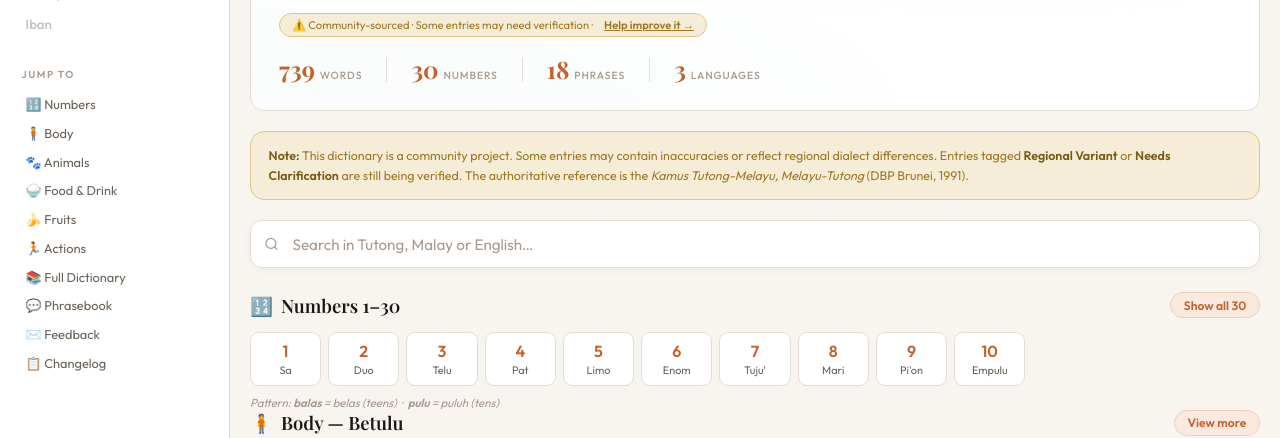
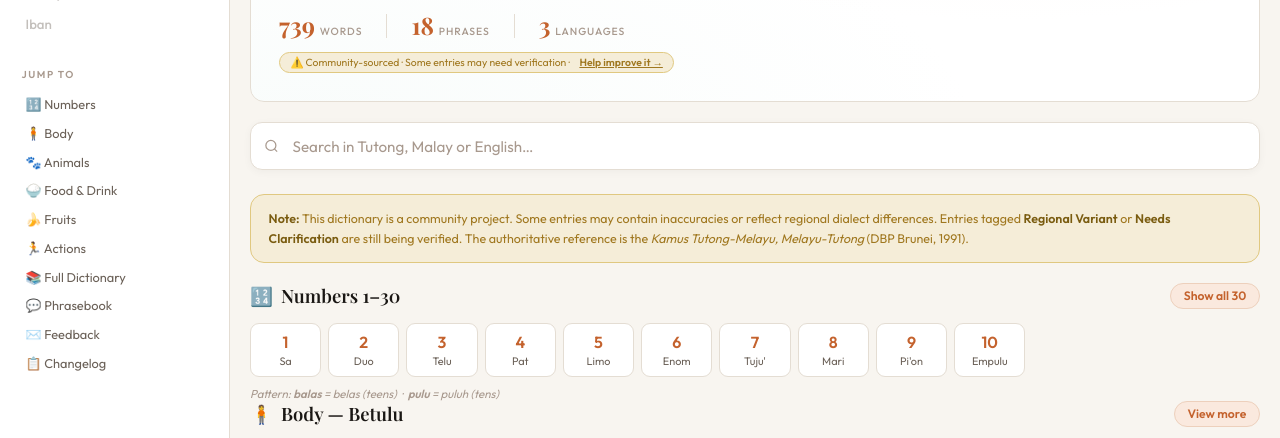
Before and after one commit to tsamzu/bahasa-kitani, a plain HTML site: page index.html in a window 1280 px wide. Shown: the part 306-744 px from the top of the page. Drawn offline with nearby package versions, Linux system fonts and the light colour scheme; a web font is replaced by a local one.

Commit message:
Update index.html

```diff
--- a/index.html
+++ b/index.html
@@ -76,7 +76,7 @@
     .hero h1{font-family:'Playfair Display',serif;font-size:clamp(1.9rem,5vw,3.2rem);letter-spacing:-0.02em;line-height:1.08;margin-bottom:0.6rem;position:relative}
     .hero h1 em{font-style:italic;color:var(--accent)}
     .hero-desc{font-size:0.88rem;color:var(--sub);line-height:1.7;font-weight:300;max-width:520px;margin-bottom:1rem;position:relative}
-    .hero-disclaimer{display:inline-flex;align-items:center;gap:0.4rem;font-size:0.7rem;color:var(--gold);background:var(--gold-l);border:1px solid #E0C880;border-radius:999px;padding:0.25rem 0.75rem;margin-bottom:1.25rem;position:relative;flex-wrap:wrap}
+    .hero-disclaimer{display:inline-flex;align-items:center;gap:0.35rem;font-size:0.65rem;color:var(--gold);background:var(--gold-l);border:1px solid #E0C880;border-radius:999px;padding:0.2rem 0.65rem;margin-top:0.85rem;position:relative;flex-wrap:wrap}
     .hero-stats{display:flex;gap:1.5rem;flex-wrap:wrap;position:relative}
     .hstat{display:flex;align-items:baseline;gap:0.3rem}
     .hstat-n{font-family:'Playfair Display',serif;font-size:1.5rem;color:var(--accent);font-weight:700;line-height:1}
@@ -304,23 +304,14 @@
       <p class="hero-eyebrow">Brunei Darussalam · Indigenous Languages</p>
       <h1>The <em>Tutong</em><br>Dictionary</h1>
       <p class="hero-desc">A living reference for Bahasa Tutong — an indigenous language of the Tutong district of Brunei Darussalam — with translations in Bahasa Melayu and English.</p>
-      <div class="hero-disclaimer">⚠️ Community-sourced · Some entries may need verification · <a href="#feedback" style="color:var(--gold);font-weight:600;margin-left:0.3rem">Help improve it →</a></div>
       <div class="hero-stats">
         <div class="hstat"><span class="hstat-n" id="stat-words">734</span><span class="hstat-l">Words</span></div>
-        <div class="hstat-div"></div>
-        <div class="hstat"><span class="hstat-n" id="stat-numbers">30</span><span class="hstat-l">Numbers</span></div>
         <div class="hstat-div"></div>
         <div class="hstat"><span class="hstat-n" id="stat-phrases">18</span><span class="hstat-l">Phrases</span></div>
         <div class="hstat-div"></div>
         <div class="hstat"><span class="hstat-n">3</span><span class="hstat-l">Languages</span></div>
       </div>
-    </div>
-
-    <!-- DISCLAIMER -->
-    <div class="disclaimer">
-      <strong>Note:</strong> This dictionary is a community project. Some entries may contain inaccuracies or reflect regional dialect differences.
-      Entries tagged <strong>Regional Variant</strong> or <strong>Needs Clarification</strong> are still being verified.
-      The authoritative reference is the <em>Kamus Tutong-Melayu, Melayu-Tutong</em> (DBP Brunei, 1991).
+      <div class="hero-disclaimer">⚠️ Community-sourced · Some entries may need verification · <a href="#feedback" style="color:var(--gold);font-weight:600;margin-left:0.25rem">Help improve it →</a></div>
     </div>
 
     <!-- SEARCH — above numbers -->
@@ -332,6 +323,13 @@
 
     <!-- SEARCH RESULTS (hidden until typing) -->
     <div id="search-results-grid" style="display:none;margin-bottom:1.5rem"></div>
+
+    <!-- DISCLAIMER — below search -->
+    <div class="disclaimer">
+      <strong>Note:</strong> This dictionary is a community project. Some entries may contain inaccuracies or reflect regional dialect differences.
+      Entries tagged <strong>Regional Variant</strong> or <strong>Needs Clarification</strong> are still being verified.
+      The authoritative reference is the <em>Kamus Tutong-Melayu, Melayu-Tutong</em> (DBP Brunei, 1991).
+    </div>
 
     <!-- ── NUMBERS ── -->
     <div id="numbers-sec">
@@ -666,7 +664,6 @@ renderRandom();
 initPhrases();
 // Auto-update counters from actual data
 document.getElementById('stat-words').textContent   = WORDS.length;
-document.getElementById('stat-numbers').textContent = NUMBERS.length;
 document.getElementById('stat-phrases').textContent = PHRASES.length;
 if (document.getElementById('sb-count'))
   document.getElementById('sb-count').textContent = WORDS.length;
```
